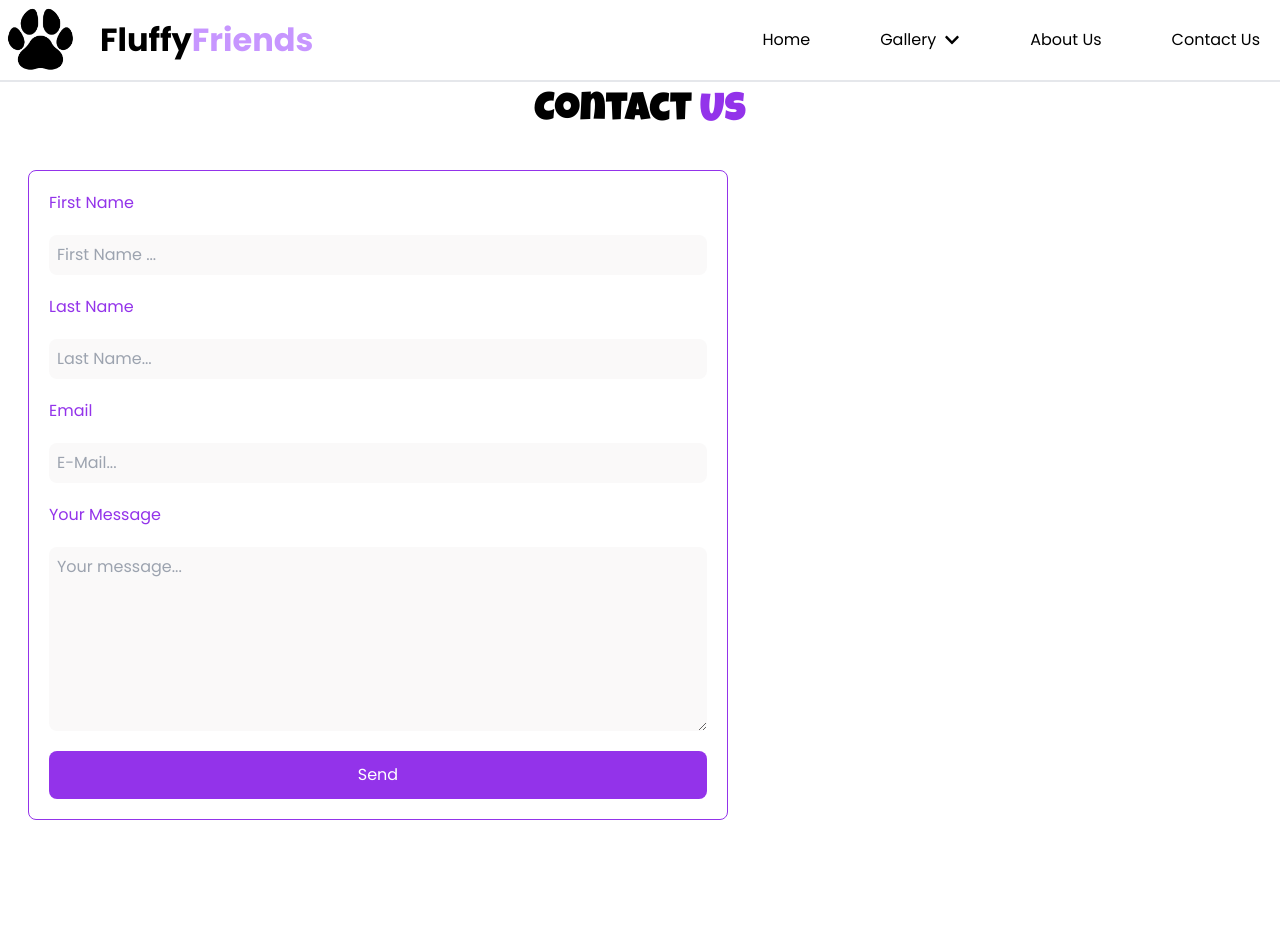
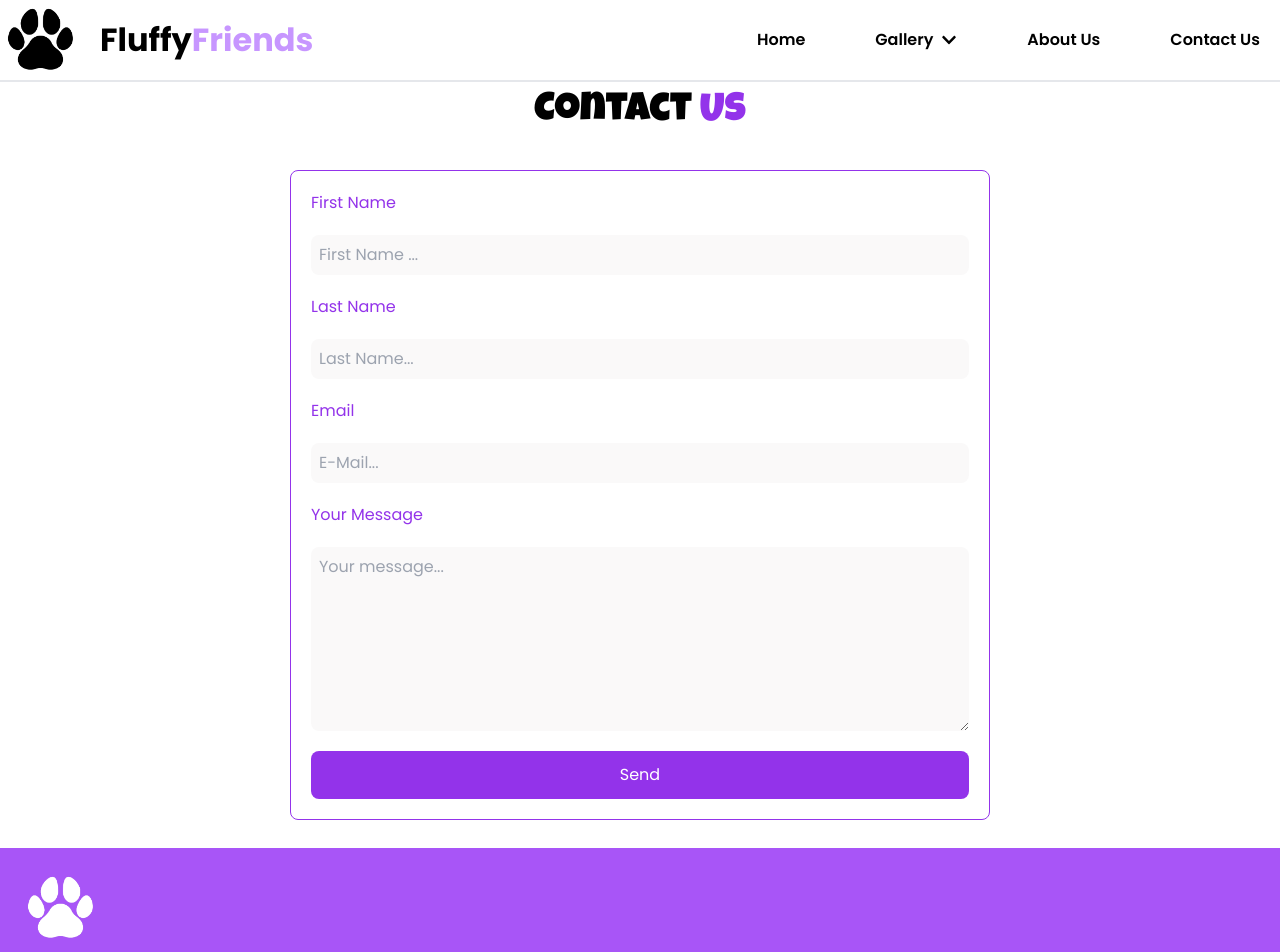
Before and after one commit to jurgenhideni/animals-app, a Next.js app: page /contact in a window 1280 px wide. Shown: the top 952 px of the page. Before the commit the page ends 848 px from the top, so only its background shows below. Built offline with nearby package versions, Linux system fonts and the light colour scheme.

Commit message:
contact form position fixed

```diff
--- a/src/components/Contact.jsx
+++ b/src/components/Contact.jsx
@@ -2,7 +2,7 @@ import React from 'react'
 import { useForm} from '@formspree/react';
 import { Poppins } from 'next/font/google'
 import { Luckiest_Guy } from 'next/font/google';
-import Image from 'next/image';
+
 
 
 const luckiest = Luckiest_Guy({
@@ -27,7 +27,7 @@ const Contact = () => {
     <div className={`${poppins.className}`}>
 
     <h1 className={`${luckiest.className} text-center text-[2.5rem]`}>Contact <span className='text-purple-600'>Us</span></h1>
-        <form onSubmit={handleSubmit} className='rounded-lg flex flex-col gap-5 m-7 border border-purple-600 p-5 md:max-w-[700px]'>
+        <form onSubmit={handleSubmit} className='rounded-lg flex flex-col gap-5 m-7 border border-purple-600 p-5 md:min-w-[340px] md:max-w-[700px] md:mx-auto'>
          <label htmlFor="firstName" className='text-purple-600'>First Name</label>
          <input className='bg-[rgba(244,242,242,0.47)] p-2 rounded-lg outline-purple-600' type="text" name='firstName' placeholder='First Name ...' required/>
          <label htmlFor="lastName" className='text-purple-600'>Last Name</label>
--- a/src/components/Navbar.jsx
+++ b/src/components/Navbar.jsx
@@ -7,7 +7,7 @@ import Sidebar from './Sidebar'
 
 const Navbar = () => {
   return (
-    <>
+    <div className='font-semibold'>
     <div className='flex justify-between items-center border-b-2 max-lg:hidden'>
       <div className='flex items-center gap-5'>
       <img src="/assets/logo.png" alt="logo" className='max-w-[80px]' />
@@ -26,7 +26,7 @@ const Navbar = () => {
 <img src="/assets/logo.png" alt="image" className='w-[70px] h-[70px] p-2' />
   <Sidebar/>
    </div>
-    </>
+    </div>
   )
 }
 
--- a/src/pages/contact/index.jsx
+++ b/src/pages/contact/index.jsx
@@ -8,7 +8,7 @@ const index = () => {
     <>
     <Navbar/>
     <Contact/>
-    {/* <Footer/> */}
+    <Footer/>
     </>
   )
 }
```
